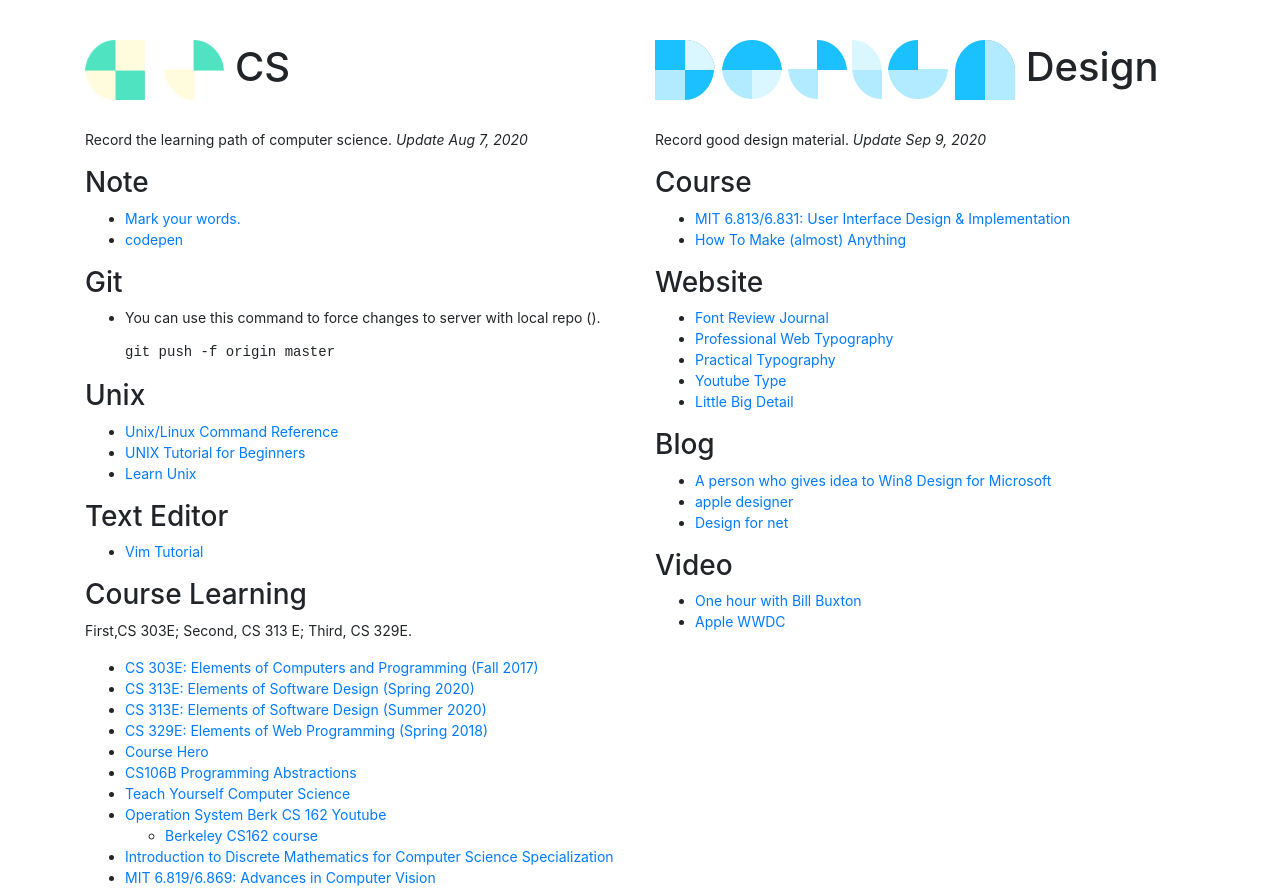
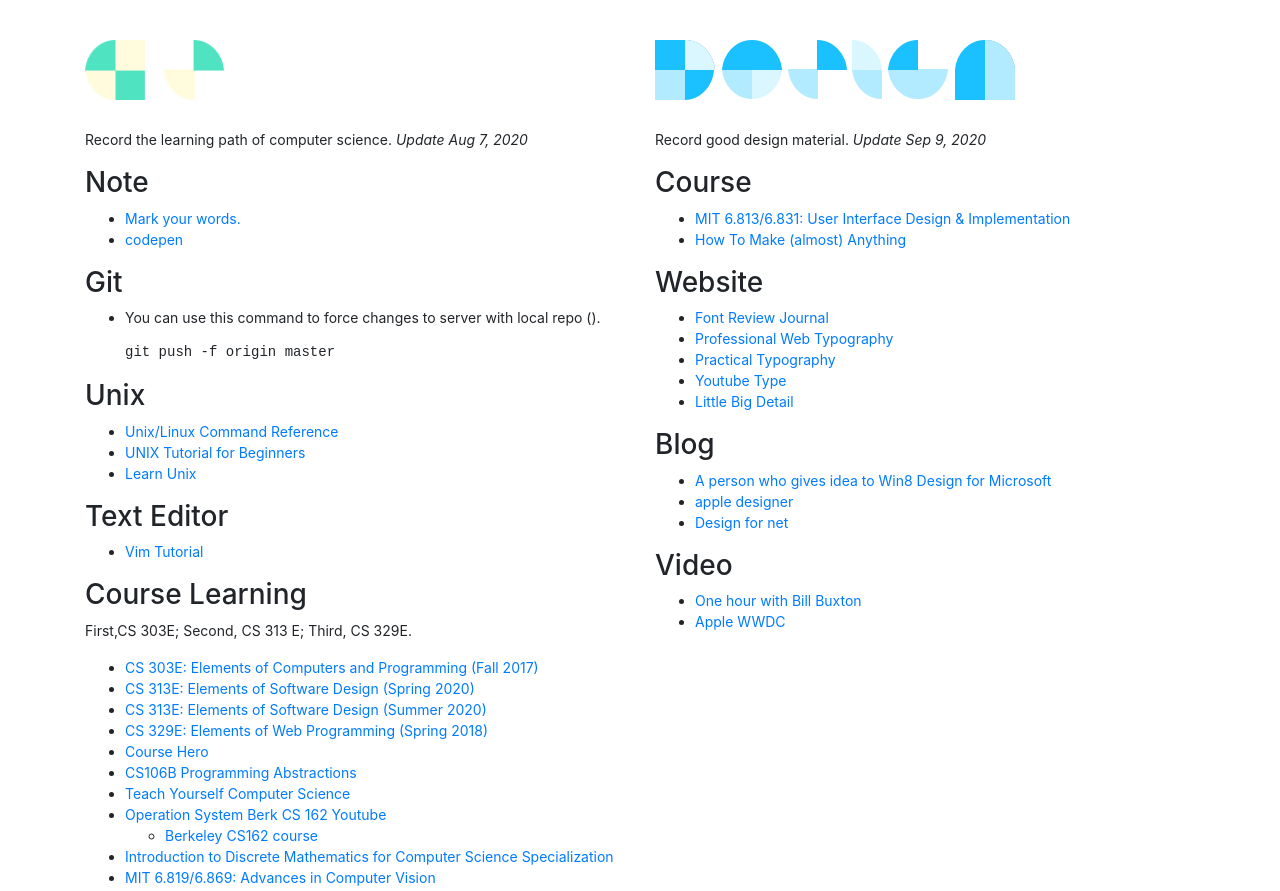
Before and after one commit to beforux/cs, a plain HTML site: page index.html in a window 1280 px wide. Shown: the top 891 px of the page. Drawn offline with nearby package versions, Linux system fonts and the light colour scheme.

Commit message:
Update index.html

```diff
--- a/index.html
+++ b/index.html
@@ -23,7 +23,7 @@
   <div class="row">
     <div class="col-sm">
 
-    	<h1> <img src="cs.png" style="height: 60px;"> CS</h1>
+    	<h1> <img src="cs.png" style="height: 60px;"> </h1>
     	<br>
  	<p>Record the learning path of computer science. <em>Update Aug 7, 2020</em></p>
 	    <h3>Note</h3>
@@ -92,7 +92,7 @@
     </div>
     <div class="col-sm">
 
-    	<h1> <img src="design.png" style="height: 60px;"> Design</h1>
+    	<h1> <img src="design.png" style="height: 60px;"></h1>
     	<br>
  	<p>Record good design material. <em>Update Sep 9, 2020</em></p>
 
```
